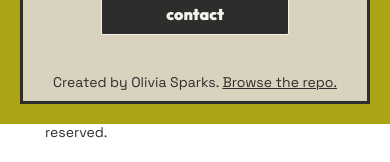
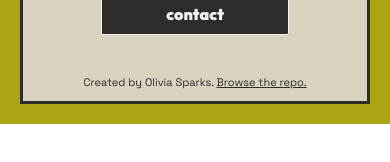
Before and after one commit to itsoliviasparks/itsoliviasparks-portfolio, a React (Create React App) app: page / in a window 390 px wide. Shown: the part 720-882 px from the top of the page. Built offline with nearby package versions, Linux system fonts and the light colour scheme; a web font is replaced by a local one.

Commit message:
tweaked footer

```diff
--- a/src/sass/_media-queries.scss
+++ b/src/sass/_media-queries.scss
@@ -110,7 +110,13 @@
     footer {
         flex-direction: column;
         align-items: center;
-        p { margin: 0 }
+        padding-bottom: 45px;
+        p,
+        a {
+            margin: 0;
+            font-size: 1.1rem;
+            text-align: center;
+        }
     }
 }
 
```
